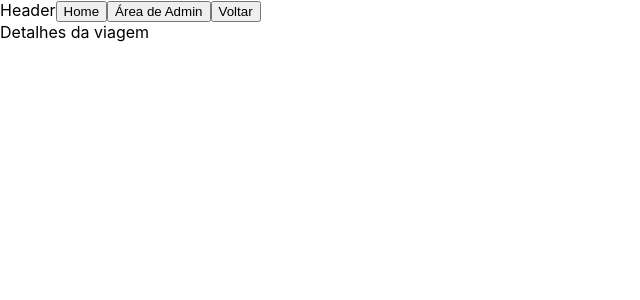
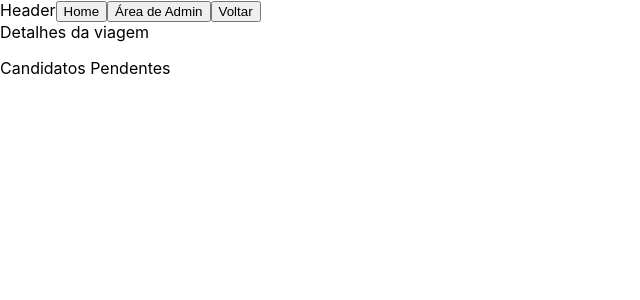
Before and after one commit to future4code/alves-Raquel-Burger, a React (Create React App) app in the folder modulo3/projeto-labex/projeto-labex/: page /admin/trips/1 in a window 1280 px wide. Shown: the top 300 px of the page, without its empty margins (0-640 px from the left). Built offline with nearby package versions, Linux system fonts and the light colour scheme; no server answers.

Commit message:
funcionando com o list

```diff
--- a/modulo3/projeto-labex/projeto-labex/src/pages/TripDetails/TripDetailsPage.js
+++ b/modulo3/projeto-labex/projeto-labex/src/pages/TripDetails/TripDetailsPage.js
@@ -1,11 +1,12 @@
-import React, {useEffect} from 'react'
+import React, {useEffect, useState} from 'react'
+import axios from 'axios'
 import { useParams } from 'react-router-dom'
 import { BASE_URL } from '../../constants/urls'
-import axios from 'axios'
 
 function TripDetailsPage() {
   const pathParams = useParams()
-  console.log(pathParams)
+  const [trip, setTrip] = useState({})
+
   useEffect(() => {
     const token = localStorage.getItem('token')
     axios.get(`${BASE_URL}trip/${pathParams.id}`, {
@@ -16,13 +17,25 @@ function TripDetailsPage() {
    )
     .then((res) => {
       console.log(res)
+      setTrip(res.data.trip)
     })
     .catch((err) => {
       console.log(err.response)
     })
   }, [pathParams])
   return (
-    <div>Detalhes da viagem</div>
+    <div>
+      Detalhes da viagem
+      {trip.name}
+      {trip.description}
+      {trip.planet}
+      {trip.duration}
+      {trip.date}
+
+      <p>Candidatos Pendentes</p>
+
+
+      </div>
   )
 }
 
--- a/modulo3/projeto-labex/projeto-labex/src/routes/Router.js
+++ b/modulo3/projeto-labex/projeto-labex/src/routes/Router.js
@@ -18,7 +18,7 @@ const Router = () => {
       <Route path="trips/list" element={<ListTripsPage />} />
       <Route path="trips/application" element={<ApplicationFormPage />} />
       <Route path="login" element={<LoginPage />} />
-      <Route path="admin/trips" element={<AdminPage />} />
+      <Route path="admin/trips/list" element={<AdminPage />} />
       <Route path="admin/trips/:id" element={<TripDetailsPage />} />
       <Route path="admin/trips/create" element={<CreateTripPage />} />
       {/* <Route path="*" element={"Página não encontrada"} /> */}
--- a/modulo3/projeto-labex/projeto-labex/src/routes/coordinator.js
+++ b/modulo3/projeto-labex/projeto-labex/src/routes/coordinator.js
@@ -11,7 +11,7 @@ export const goToLogin = (navigate) => {
     navigate("/login")
 }
 export const goToAdmin = (navigate) => {
-    navigate("/admin/trips")
+    navigate("/admin/trips/list")
 }
 export const goToCreateTrip = (navigate) => {
     navigate("/admin/trips/create")
```
